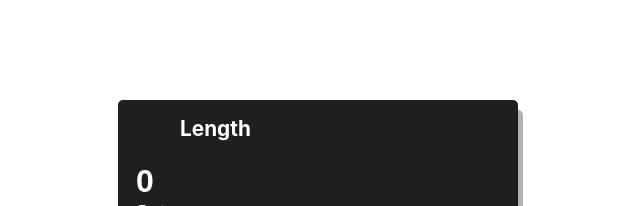
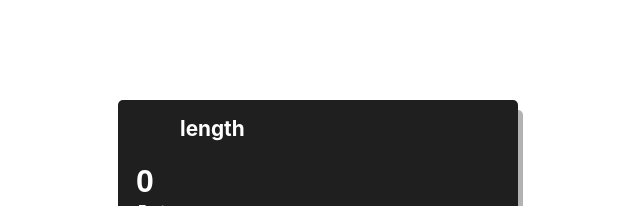
Before and after one commit to ThomasTW935/windows-calculator-clone, a React (Vite) app: page / in a window 1280 px wide. Shown: the top 206 px of the page, without its empty margins (322-962 px from the left). Built offline with nearby package versions, Linux system fonts and the light colour scheme; some icons are missing.

Commit message:
fix navigation title

```diff
--- a/src/components/Navigation/index.tsx
+++ b/src/components/Navigation/index.tsx
@@ -51,7 +51,7 @@ export default function Navigation({ activeTab, setActiveTab }: Props) {
           {handleListItems(UNITS)}
         </Con.List>
       </Con.SideNav>
-      <Con.Title>Length</Con.Title>
+      <Con.Title>{activeTab.toLowerCase()}</Con.Title>
     </Con>
   )
 }
```
